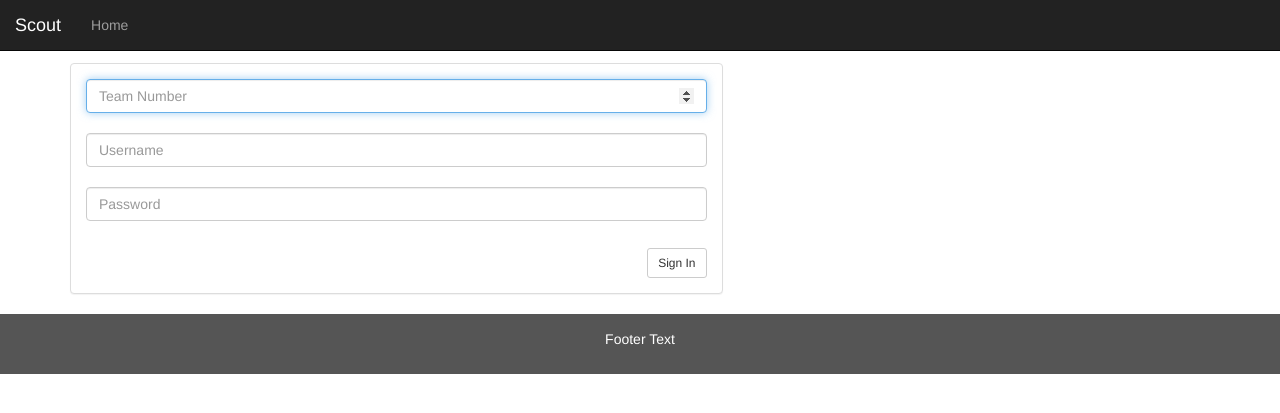
After one commit to 4534-WiredWizards/ScoutingApp, a PHP site: page /signin.php in a window 1280 px wide. The commit adds this page. Shown: the top 413 px of the page. Run offline with PHP 8.4, Linux system fonts and the light colour scheme; some libraries are stand-ins or nearby versions.

Commit message:
Signed-off-by: Brandon Dyer <brandondyer64@gmail.com>

```diff
--- a/index.php
+++ b/index.php
@@ -46,8 +46,10 @@ footer {
 					</div>
 				</form>
 				<ul class="nav navbar-nav navbar-right">
-					<li><a href="#"><span class="glyphicon glyphicon-user"></span> My
-							Account</a></li>
+					<li><a href="register.php"><span class="glyphicon glyphicon-user"></span> Sign
+							Up</a></li>
+					<li><a href="signin.php"><span class="glyphicon glyphicon-log-in"></span>
+							Sign In</a></li>
 				</ul>
 			</div>
 		</div>
--- /dev/null
+++ b/signin.php
@@ -0,0 +1,74 @@
+<!DOCTYPE html>
+<html lang="en">
+<head>
+<title>Scouting App</title>
+<meta charset="utf-8">
+<meta name="viewport" content="width=device-width, initial-scale=1">
+<link rel="stylesheet"
+	href="http://maxcdn.bootstrapcdn.com/bootstrap/3.3.5/css/bootstrap.min.css">
+<script
+	src="https://ajax.googleapis.com/ajax/libs/jquery/1.11.3/jquery.min.js"></script>
+<script
+	src="http://maxcdn.bootstrapcdn.com/bootstrap/3.3.5/js/bootstrap.min.js"></script>
+<style>
+/* Set black background color, white text and some padding */
+footer {
+	background-color: #555;
+	color: white;
+	padding: 15px;
+}
+</style>
+</head>
+<body>
+	<nav class="navbar navbar-inverse navbar-fixed-top">
+		<div class="container-fluid">
+			<div class="navbar-header">
+				<button type="button" class="navbar-toggle" data-toggle="collapse"
+					data-target="#myNavbar">
+					<span class="icon-bar"></span> <span class="icon-bar"></span> <span
+						class="icon-bar"></span>
+				</button>
+				<a class="navbar-brand" href="#">Scout</a>
+			</div>
+			<div class="collapse navbar-collapse" id="myNavbar">
+				<ul class="nav navbar-nav">
+					<li><a href="./">Home</a></li>
+				</ul>
+			</div>
+		</div>
+	</nav>
+	<div style="margin: 4.5em;"></div>
+
+	<div class="container text-center">
+		<div class="row">
+			<div class="col-sm-7">
+
+				<div class="row">
+					<div class="col-sm-12">
+						<div class="panel panel-default text-left">
+							<div class="panel-body">
+								<form>
+									<input name="username" type="number" placeholder="Team Number"
+										spellchecking="false" size="4" class="form-control"
+										autofocus><br> <input name="username" type="text"
+										placeholder="Username" spellchecking="false"
+										class="form-control" autofocus><br> <input name="password"
+										type="password" placeholder="Password" spellchecking="false"
+										class="form-control"><br>
+									<div style="text-align: right; margin-top: 0.5em;">
+										<button type="button" class="btn btn-default btn-sm">Sign In</button>
+									</div>
+								</form>
+							</div>
+						</div>
+					</div>
+				</div>
+			</div>
+		</div>
+	</div>
+
+	<footer class="container-fluid text-center">
+		<p>Footer Text</p>
+	</footer>
+
+</body>
```
